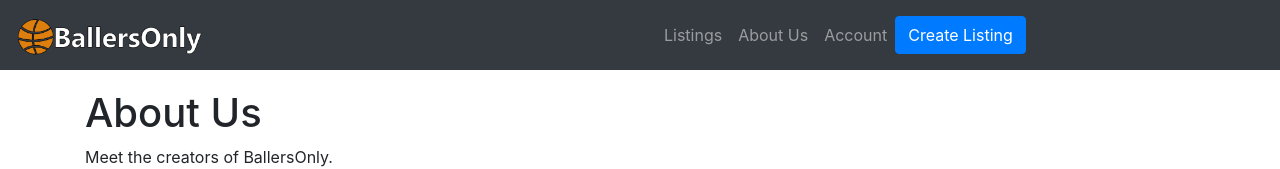
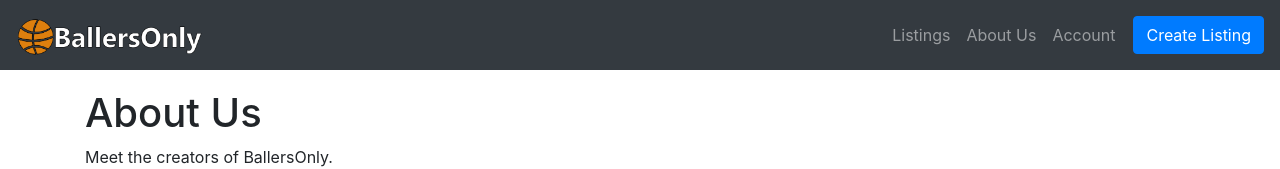
Before and after one commit to mcataga/RUHacks2020-BallersOnly, a React (Create React App) app: page /aboutus in a window 1280 px wide. Shown: the top 169 px of the page. Built offline with nearby package versions, Linux system fonts and the light colour scheme; what google-maps-react would draw is missing.

Commit message:
fixed button alignment

```diff
--- a/src/App.css
+++ b/src/App.css
@@ -160,3 +160,8 @@ a:hover {
   margin-bottom: 5px;
   margin-top: 5px;
 }
+
+.navbar-expand .navbar-nav {
+  margin-left: auto;
+  margin-right: 10px;
+}
```
